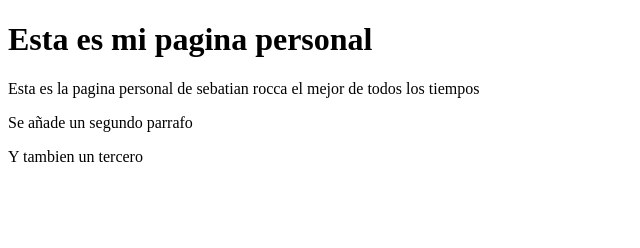
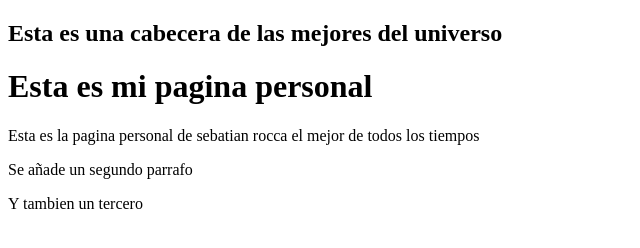
Before and after one commit to sebarocca/Blog, a plain HTML site: page index.html in a window 1280 px wide. Shown: the whole page, without its empty margins (0-640 px from the left). Drawn offline with Linux system fonts and the light colour scheme.

Commit message:
Se añadio un titulo principal a la cabecera de index

```diff
--- a/index.html
+++ b/index.html
@@ -6,6 +6,14 @@
 	<link rel="stylesheet" href="css/estilos.css" class="css">
 </head>
 <body>
+
+	<div class="container" id="cabecera">
+
+		<h2>
+			Esta es una cabecera de las mejores del universo
+		</h2>
+
+	</div>
 
 <h1>Esta es mi pagina personal</h1>
 <p>Esta es la pagina personal de sebatian rocca el mejor de todos los tiempos</p>
```
